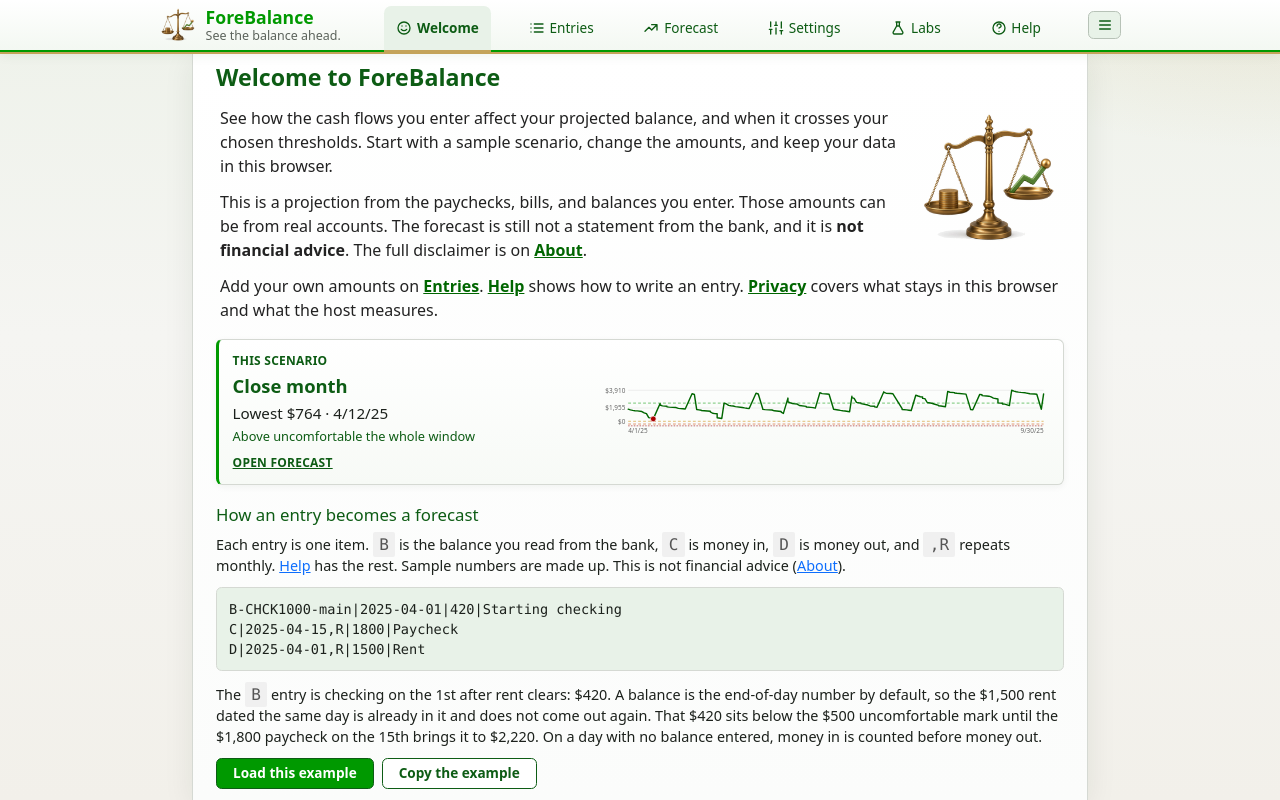
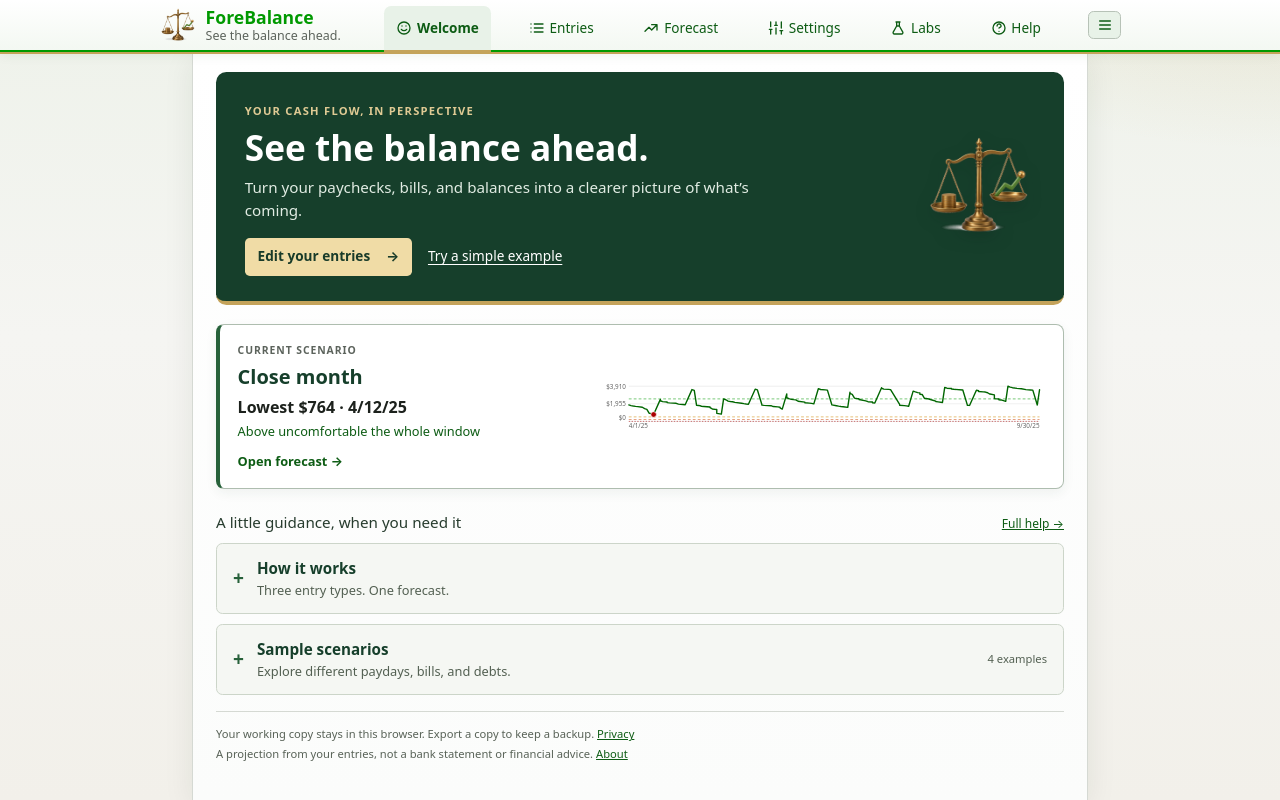
Before and after one commit to Catalyst-Forge-LLC/forebalance, a SvelteKit app: page / in a window 1280 px wide. Built offline with nearby package versions, Linux system fonts and the light colour scheme.

Commit message:
Simplify Welcome with stronger contrast and expandable guidance

```diff
--- a/src/components/Welcome.svelte
+++ b/src/components/Welcome.svelte
@@ -1,7 +1,5 @@
 <script lang="ts">
   import { get } from 'svelte/store';
-  import ImportedMarkdown from './ImportedMarkdown.svelte';
-  import welcomeMd from '../../static/md/welcome.md?raw';
   import ForecastSparkline from './ForecastSparkline.svelte';
   import { computeForecastSummary } from '#lib/parser/forecastSummary.ts';
   import { fmt } from '#lib/formatters/fmt.ts';
@@ -83,11 +81,18 @@
 </script>
 
 <article class="welcome-page">
-  <div class="welcome-intro">
-    <h1>Welcome to ForeBalance</h1>
+  <header class="welcome-intro">
+    <div class="intro-copy">
+      <span class="eyebrow">Your cash flow, in perspective</span>
+      <h1>See the balance ahead.</h1>
+      <p>Turn your paychecks, bills, and balances into a clearer picture of what’s coming.</p>
+      <div class="intro-actions">
+        <a class="primary-link" href="#entries">Edit your entries <span aria-hidden="true">→</span></a>
+        <button type="button" class="sample-link" on:click={loadSimpleExample}>Try a simple example</button>
+      </div>
+    </div>
     <img class="welcome-mark" src="/logo.png" width="150" height="150" alt="" />
-    <ImportedMarkdown source={welcomeMd} />
-  </div>
+  </header>
 
   {#if forecastReady && summary?.lowest}
     <a
@@ -98,7 +103,7 @@
       )}. Open Forecast."
     >
       <div class="sliver-copy">
-        <span class="sliver-kicker">This scenario</span>
+        <span class="sliver-kicker">Current scenario</span>
         <strong class="sliver-name">{active?.name ?? 'Untitled'}</strong>
         <span class="sliver-lowest" class:loud={!!summary.firstNegative}>
           Lowest {fmt.curr(summary.lowest.balance)} · {fmt.date(summary.lowest.date)}
@@ -110,7 +115,7 @@
         {:else}
           <span class="sliver-note">{summary.daysBelowUncomfortable}d under uncomfortable</span>
         {/if}
-        <span class="sliver-cta">Open Forecast</span>
+        <span class="sliver-cta">Open forecast <span aria-hidden="true">→</span></span>
       </div>
       <ForecastSparkline {entries} {balanceFlags} {useMainBalance} />
     </a>
@@ -121,18 +126,23 @@
     </div>
   {/if}
 
-  <section class="walkthrough" aria-label="How an entry becomes a forecast">
-    <h2>How an entry becomes a forecast</h2>
+  <div class="learn-heading">
+    <h2>A little guidance, when you need it</h2>
+    <a href="#help">Full help →</a>
+  </div>
+  <details class="walkthrough disclosure">
+    <summary><span><strong>How it works</strong><span class="summary-hint">Three entry types. One forecast.</span></span></summary>
+    <div class="disclosure-body">
+      <h3>How an entry becomes a forecast</h3>
       <p>
         Each entry is one item. <code>B</code> is the balance you read from the bank,
-      <code>C</code> is money in, <code>D</code> is money out, and <code>,R</code> repeats monthly.
-      <a href="#help">Help</a> has the rest. Sample numbers are made up. This is not financial advice (<a href="#about">About</a>).
+        <code>C</code> is money in, <code>D</code> is money out, and <code>,R</code> repeats monthly. These sample numbers are made up.
       </p>
       <pre class="example-src">{exampleRaw.trim()}</pre>
       <p>
-      The <code>B</code> entry is checking on the 1st after rent clears: $420. A balance is the end-of-day number by default, so the $1,500 rent dated the same day
-      is already in it and does not come out again. That $420 sits below the $500 uncomfortable mark until the $1,800 paycheck on the 15th brings it to $2,220. On
-      a day with no balance entered, money in is counted before money out.
+        The <code>B</code> entry is checking on the 1st after rent clears: $420. A balance is the end-of-day number by default, so the $1,500 rent dated the same
+        day is already in it and does not come out again. That $420 sits below the $500 uncomfortable mark until the $1,800 paycheck on the 15th brings it to $2,220.
+        On a day with no balance entered, money in is counted before money out.
       </p>
       <div class="walkthrough-actions">
         <button type="button" class="button-action" on:click={loadSimpleExample}> Load this example </button>
@@ -140,10 +150,17 @@
           {copied ? 'Copied' : 'Copy the example'}
         </button>
       </div>
-  </section>
+    </div>
+  </details>
 
-  <section class="starters" aria-label="Starter scenarios">
-    <h2>{addedOwnScenario ? 'Add a starter' : 'Try a starter'}</h2>
+  <details class="starters disclosure">
+    <summary
+      ><span><strong>Sample scenarios</strong><span class="summary-hint">Explore different paydays, bills, and debts.</span></span><span class="count"
+        >{templates.length} examples</span
+      ></summary
+    >
+    <div class="disclosure-body">
+      <h3>{addedOwnScenario ? 'Add a starter' : 'Try a starter'}</h3>
       {#if addedOwnScenario}
         <p class="starter-note">These add a fresh copy. Your renamed scenarios stay where they are.</p>
       {/if}
@@ -165,281 +182,354 @@
           </button>
         {/each}
       </div>
-  </section>
+    </div>
+  </details>
+  <footer class="welcome-footnote">
+    <p>Your working copy stays in this browser. Export a copy to keep a backup. <a href="#privacy">Privacy</a></p>
+    <p>A projection from your entries, not a bank statement or financial advice. <a href="#about">About</a></p>
+  </footer>
 </article>
 
 <style lang="scss">
   @use '../scss/colors' as *;
-
   .welcome-page {
     box-sizing: border-box;
     width: 100%;
     max-width: 55em;
     min-width: 0;
     margin: 0 auto;
-    padding: 0.75rem 1rem 2rem;
+    padding: 1.2rem 1rem 2rem;
     text-align: left;
-
-    :global(.file-content) {
-      padding-bottom: 0.35rem;
   }
+  .welcome-intro {
+    display: flex;
+    align-items: center;
+    gap: 1.5rem;
+    padding: 1.6rem 1.8rem;
+    margin-bottom: 1.2rem;
+    border-radius: 0.65rem;
+    background: #163f2b;
+    color: #fff;
+    border-bottom: 4px solid $clr-gold;
   }
-
-  .welcome-intro {
-    display: flow-root;
+  .intro-copy {
+    flex: 1;
+    min-width: 0;
   }
-
+  .eyebrow {
+    color: #dfca94;
+    font-size: 0.7rem;
+    text-transform: uppercase;
+    letter-spacing: 0.11em;
+    font-weight: 700;
+  }
   .welcome-intro h1 {
-    margin: 0 0 0.6rem;
-    font-size: 1.45rem;
+    margin: 0.35rem 0 0.55rem;
+    color: #fff;
+    font-size: clamp(1.65rem, 3vw, 2.2rem);
+    font-weight: 650;
+    line-height: 1.15;
+  }
+  .welcome-intro p {
+    color: #e1ece3;
+    font-size: 0.95rem;
+    line-height: 1.5;
+    max-width: 36em;
+    padding: 0;
+    margin: 0 0 1rem;
+  }
+  .welcome-mark {
+    width: 7rem;
+    height: auto;
+    flex-shrink: 0;
+    filter: drop-shadow(0 5px 8px #081c1940);
+  }
+  .intro-actions {
+    display: flex;
+    align-items: center;
+    flex-wrap: wrap;
+    gap: 0.65rem 1rem;
+  }
+  .primary-link {
+    display: inline-flex;
+    gap: 1rem;
+    align-items: center;
+    border-radius: 0.3rem;
+    padding: 0.55rem 0.8rem;
+    background: #f0dca6;
+    color: #183b29;
+    font-size: 0.85rem;
+    font-weight: 700;
+    text-decoration: none;
+  }
+  .primary-link:hover {
+    background: #fff0c8;
+  }
+  .sample-link {
+    padding: 0.5rem 0;
+    background: transparent;
+    color: #fff;
+    border: 0;
+    text-decoration: underline;
+    text-underline-offset: 0.2em;
+    font-size: 0.85rem;
+    cursor: pointer;
+  }
+  .sliver {
+    display: grid;
+    grid-template-columns: minmax(0, 0.9fr) minmax(0, 1.2fr);
+    gap: 1.25rem;
+    align-items: center;
+    margin-bottom: 1.5rem;
+    padding: 1.1rem;
+    background: #fff;
+    border: 1px solid #aebdaf;
+    border-left: 4px solid #27613a;
+    border-radius: 0.5rem;
+    box-shadow: 0 4px 12px #183b2910;
+    color: inherit;
+    text-decoration: none;
+  }
+  .sliver:hover {
+    border-color: #27613a;
+    background: #f7faf6;
+  }
+  .sliver-copy {
+    display: flex;
+    flex-direction: column;
+    align-items: flex-start;
+    gap: 0.2rem;
+    min-width: 0;
+  }
+  .sliver-kicker {
+    font-size: 0.65rem;
+    font-weight: 700;
+    letter-spacing: 0.09em;
+    text-transform: uppercase;
+    color: $clr-muted;
+  }
+  .sliver-name {
+    color: #163f2b;
+    font-size: 1.25rem;
+    overflow-wrap: anywhere;
+  }
+  .sliver-lowest {
+    font-size: 1rem;
     font-weight: 600;
+    color: $clr-text;
+  }
+  .sliver-note {
+    color: $clr-muted;
+    font-size: 0.8rem;
+  }
+  .loud {
+    color: $clr-negative-ink;
+  }
+  .ok {
     color: $clr-accent-ink;
   }
-
-  .welcome-mark {
-    float: right;
-    width: min(150px, 50%);
-    height: auto;
-    margin: 0.15rem 0 0.65rem 1rem;
+  .sliver-cta {
+    color: $clr-accent-ink;
+    font-size: 0.8rem;
+    font-weight: 700;
+    margin-top: 0.45rem;
   }
-
-  .sliver {
-    display: grid;
-    grid-template-columns: minmax(12em, 0.9fr) minmax(14em, 1.2fr);
-    gap: 0.75rem 1.25rem;
-    align-items: center;
-    margin: 0 0 1.25rem;
-    padding: 0.7rem 0.85rem;
-    background: linear-gradient(180deg, #ffffff 0%, #f7faf6 100%);
-    border: 1px solid $clr-border;
-    border-left: 3px solid $clr-accent;
-    border-radius: 0.4rem;
-    box-shadow: var(--fb-shadow-card);
-    color: inherit;
-    text-decoration: none;
-
-    &:hover,
-    &:focus-visible {
-      background: $clr-accent-soft;
-      outline: 2px solid $clr-accent;
-      outline-offset: 2px;
-    }
-  }
-
   .sliver-pending {
     display: flex;
     flex-direction: column;
     align-items: flex-start;
-    gap: 0.55rem;
-    min-height: 8.5rem;
-    position: relative;
-    overflow: hidden;
-
-    &::after {
-      content: '';
-      position: absolute;
-      inset: 0;
-      background: $clr-accent-soft;
-      animation: sliver-breathe 1.8s ease-in-out infinite;
-      pointer-events: none;
+    gap: 0.5rem;
+    min-height: 8rem;
   }
-  }
-
   .sliver-pending-label {
-    position: relative;
-    z-index: 1;
-    color: $clr-muted;
-    font-size: 0.95rem;
-  }
-
-  .sliver-pending .sliver-kicker {
-    position: relative;
-    z-index: 1;
-  }
-
-  @media (prefers-reduced-motion: reduce) {
-    .sliver-pending::after {
-      animation: none;
-      opacity: 0.45;
-    }
-  }
-
-  @keyframes sliver-breathe {
-    0%,
-    100% {
-      opacity: 0.2;
-    }
-    50% {
-      opacity: 0.85;
-    }
-  }
-
-  .sliver-copy {
-    display: flex;
-    flex-direction: column;
-    align-items: flex-start;
-    gap: 0.15rem;
-    min-width: 0;
-  }
-
-  .sliver-kicker,
-  .sliver-cta {
-    font-size: 0.75rem;
-    font-weight: 700;
-    letter-spacing: 0.02em;
-    text-transform: uppercase;
-    color: $clr-accent-ink;
-  }
-
-  .sliver-cta {
-    margin-top: 0.35rem;
-    text-decoration: underline;
-  }
-
-  .sliver-name {
-    font-size: 1.15rem;
-    color: $clr-accent-ink;
-  }
-
-  .sliver-lowest {
-    font-size: 0.95rem;
-    color: $clr-text;
-
-    &.loud {
-      color: $clr-negative-ink;
-      font-weight: 700;
-    }
-  }
-
-  .sliver-note {
-    font-size: 0.8rem;
-    color: $clr-muted;
-
-    &.ok {
-      color: $clr-accent-ink;
-    }
-
-    &.loud {
-      color: $clr-negative-ink;
-      font-weight: 700;
-    }
-  }
-
-  .walkthrough,
-  .starters {
-    clear: both;
-    margin: 0 0 1.5rem;
-  }
-
-  .walkthrough h2,
-  .starters h2 {
-    margin: 0 0 0.5rem;
-    font-size: 1.05rem;
-    color: $clr-accent-ink;
-  }
-
-  .walkthrough p,
-  .starter-note {
-    margin: 0 0 0.65rem;
-    padding: 0;
-    font-size: 0.9rem;
-    color: $clr-text;
-    line-height: 1.45;
-  }
-
-  .starter-note {
-    font-size: 0.85rem;
     color: $clr-muted;
   }
-
+  .learn-heading {
+    display: flex;
+    align-items: baseline;
+    justify-content: space-between;
+    gap: 1rem;
+    margin-bottom: 0.6rem;
+  }
+  .learn-heading h2 {
+    font-size: 0.95rem;
+    margin: 0;
+    color: #273c2e;
+  }
+  .learn-heading a {
+    font-size: 0.75rem;
+    color: $clr-accent-ink;
+    white-space: nowrap;
+  }
+  .disclosure {
+    background: #f5f7f3;
+    border: 1px solid #ccd5c9;
+    border-radius: 0.4rem;
+    margin: 0 0 0.6rem;
+  }
+  summary {
+    cursor: pointer;
+    display: flex;
+    align-items: center;
+    gap: 0.7rem;
+    padding: 0.8rem 1rem;
+    list-style: none;
+  }
+  summary::-webkit-details-marker {
+    display: none;
+  }
+  summary::before {
+    content: '+';
+    color: #27613a;
+    font-size: 1.2rem;
+    font-weight: 600;
+    width: 0.8rem;
+    flex-shrink: 0;
+  }
+  details[open] > summary::before {
+    content: '−';
+  }
+  summary > span:first-child {
+    flex: 1;
+  }
+  summary strong {
+    display: block;
+    font-size: 0.95rem;
+    color: #163f2b;
+  }
+  .summary-hint {
+    display: block;
+    color: #536052;
+    font-size: 0.8rem;
+    margin-top: 0.1rem;
+  }
+  .count {
+    color: #536052;
+    font-size: 0.7rem;
+    white-space: nowrap;
+  }
+  details[open] > summary {
+    border-bottom: 1px solid #ccd5c9;
+  }
+  .disclosure-body {
+    padding: 1rem;
+    background: #fff;
+    border-radius: 0 0 0.4rem 0.4rem;
+  }
+  .disclosure-body h3 {
+    color: #163f2b;
+    font-size: 1rem;
+    margin: 0 0 0.6rem;
+  }
+  .disclosure-body p {
+    font-size: 0.85rem;
+    line-height: 1.55;
+    margin: 0 0 0.75rem;
+    padding: 0;
+  }
   .example-src {
-    box-sizing: border-box;
     max-width: 100%;
-    margin: 0 0 0.75rem;
-    padding: 0.65rem 0.75rem;
     overflow-x: auto;
-    background: $clr-accent-soft;
-    border: 1px solid $clr-border;
-    border-radius: 0.35rem;
-    color: $clr-text;
-    font-size: 0.85rem;
+    padding: 0.7rem;
+    background: #edf2e9;
+    border: 1px solid #ccd5c9;
+    border-radius: 0.3rem;
+    font-size: 0.75rem;
+    margin: 0 0 0.8rem;
   }
-
   .walkthrough-actions {
     display: flex;
     flex-wrap: wrap;
     gap: 0.5rem;
   }
-
-  .walkthrough-actions :global(.button-action) {
-    display: inline-flex;
+  .walkthrough-actions .button-action {
     margin: 0;
-    font-size: 0.85rem;
+    font-size: 0.8rem;
+    background: #27613a;
   }
-
-  .copy {
-    background-color: $clr-surface !important;
-    color: $clr-accent-ink !important;
+  .walkthrough-actions .copy {
+    background: #fff;
+    color: #163f2b;
   }
-
-  .starter-add {
-    margin-top: 0.15rem;
-    font-size: 0.75rem;
-    font-style: normal;
-    font-weight: 700;
-    letter-spacing: 0.02em;
-    text-transform: uppercase;
-    color: $clr-accent-ink;
-  }
-
   .starter-grid {
     display: grid;
     grid-template-columns: repeat(2, minmax(0, 1fr));
     gap: 0.6rem;
   }
-
   .starter {
     display: flex;
     flex-direction: column;
     align-items: flex-start;
-    gap: 0.25rem;
-    padding: 0.65rem 0.75rem;
-    background: linear-gradient(180deg, #ffffff 0%, #f7faf6 100%);
-    border: 1px solid $clr-border;
-    border-radius: 0.4rem;
-    box-shadow: var(--fb-shadow-card);
+    gap: 0.3rem;
+    padding: 0.8rem;
+    text-align: left;
+    border: 1px solid #b7c2b7;
+    border-radius: 0.35rem;
+    background: #fff;
     color: $clr-text;
     cursor: pointer;
-    text-align: left;
-
-    strong {
-      font-size: 0.95rem;
+  }
+  .starter strong {
+    color: #163f2b;
+    font-size: 0.9rem;
+  }
+  .starter span {
+    color: $clr-muted;
+    font-size: 0.8rem;
+    line-height: 1.4;
+  }
+  .starter-add {
+    color: $clr-accent-ink;
+    font-size: 0.7rem;
+    font-style: normal;
+    font-weight: 700;
+    text-transform: uppercase;
+  }
+  .starter.selected,
+  .starter:hover {
+    background: #edf2e9;
+    border-color: #27613a;
+  }
+  .welcome-footnote {
+    margin-top: 1rem;
+    padding-top: 0.7rem;
+    border-top: 1px solid #d5d9d3;
+  }
+  .welcome-footnote p {
+    color: #586257;
+    font-size: 0.7rem;
+    line-height: 1.5;
+    margin: 0.2rem 0;
+    padding: 0;
+  }
+  .welcome-footnote a {
     color: $clr-accent-ink;
   }
-
-    span {
-      font-size: 0.8rem;
-      color: $clr-muted;
-      line-height: 1.35;
+  a:focus-visible,
+  button:focus-visible,
+  summary:focus-visible {
+    outline: 3px solid #a37c24;
+    outline-offset: 3px;
   }
-
-    &.selected {
-      border-color: $clr-accent;
-      background: $clr-accent-soft;
+  @media (max-width: 40em) {
+    .welcome-page {
+      padding: 0.7rem 0.65rem 1.5rem;
     }
-
-    &:hover,
-    &:focus-visible {
-      border-color: $clr-accent;
-      outline: 2px solid $clr-accent;
-      outline-offset: 2px;
+    .welcome-intro {
+      padding: 1.2rem;
     }
+    .welcome-mark {
+      display: none;
     }
-
-  @media (max-width: 40em) {
     .sliver,
     .starter-grid {
       grid-template-columns: 1fr;
     }
+    .learn-heading {
+      align-items: flex-start;
+    }
+    .count {
+      display: none;
+    }
   }
 </style>
```
Lines whose indentation alone changed are shown as unchanged.
